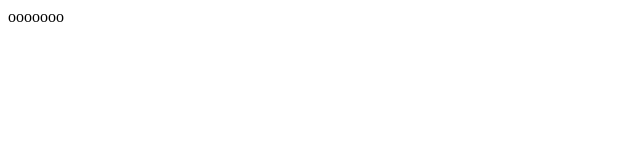
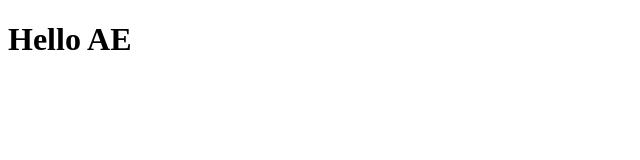
Before and after one commit to trung110152/gitnhomttt, a plain HTML site: page index.html in a window 1280 px wide. Shown: the whole page, without its empty margins (0-640 px from the left). Drawn offline with Linux system fonts and the light colour scheme.

Commit message:
tung sua

```diff
--- a/index.html
+++ b/index.html
@@ -5,6 +5,6 @@
     <title>Title</title>
 </head>
 <body>
-ooooooo
+<h1>Hello AE</h1>
 </body>
 </html>
```
